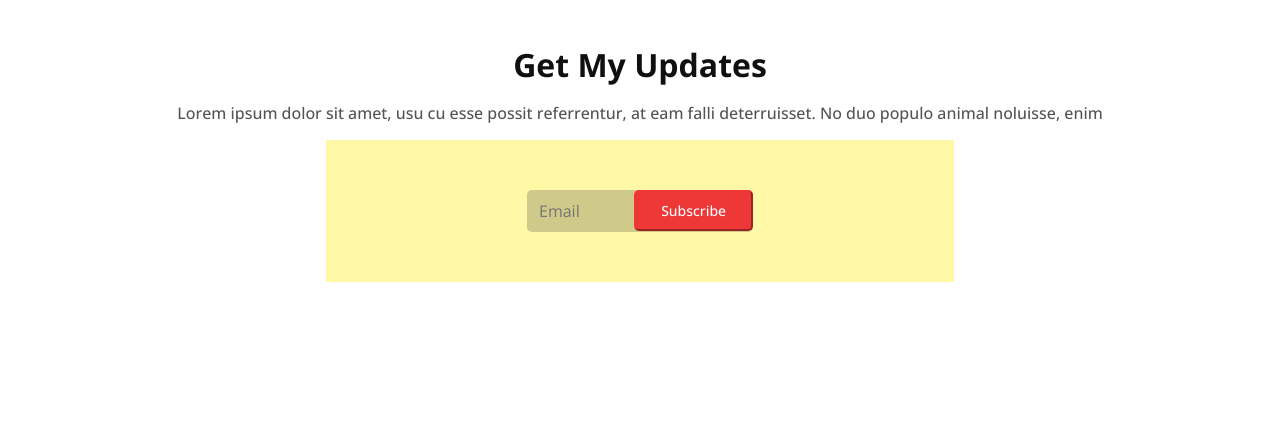
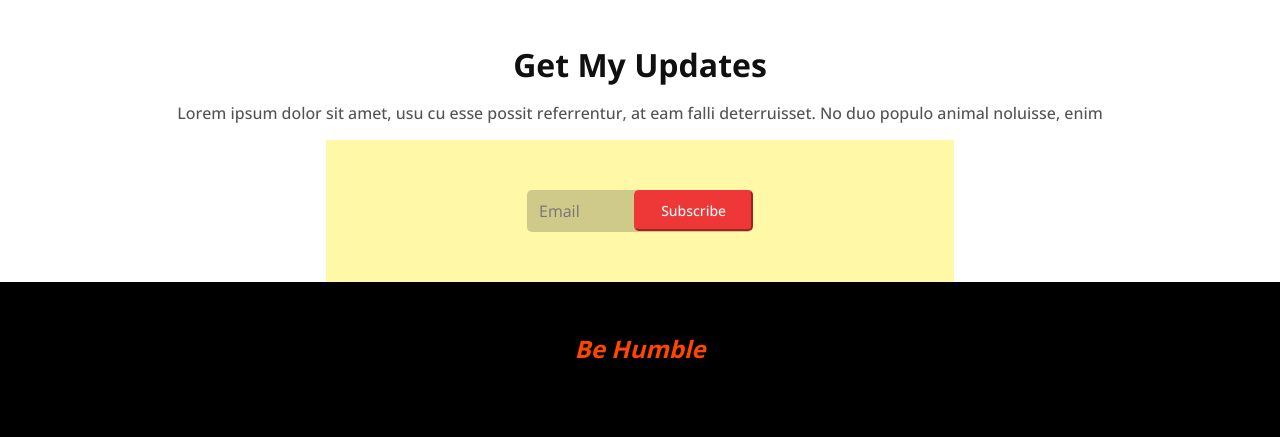
Before and after one commit to Real-Shakil8/donate-today, a plain HTML site: page index.htm in a window 1280 px wide. Shown: the part 2554-2991 px from the top of the page. Before the commit the page ends 2836 px from the top, so only its background shows below. Drawn offline with nearby package versions, Linux system fonts and the light colour scheme.

Commit message:
work done

```diff
--- a/index.htm
+++ b/index.htm
@@ -133,7 +133,12 @@
             </section>
         </section>
     </main>
-    <footer></footer>
+    <footer class="footer">
+        <div class="f-contain">
+            <h2>Be Humble</h2>
+        <p>im gonna di it</p>
+        </div>
+    </footer>
 
 </body>
 
--- a/styles/style.css
+++ b/styles/style.css
@@ -194,3 +194,25 @@ main {
 .subscribe{
     position: relative;
 }
+.footer{
+    background-color: black;
+
+}
+.footer h2{
+    color: orangered;
+    font-style: italic;
+    padding: 10px;
+
+
+}
+.footer .photo{
+    color: #fff;
+    font-style: normal;
+    padding: 10px;
+
+
+}
+.f-contain{
+    text-align: center;
+    padding: 40px;
+}
```
